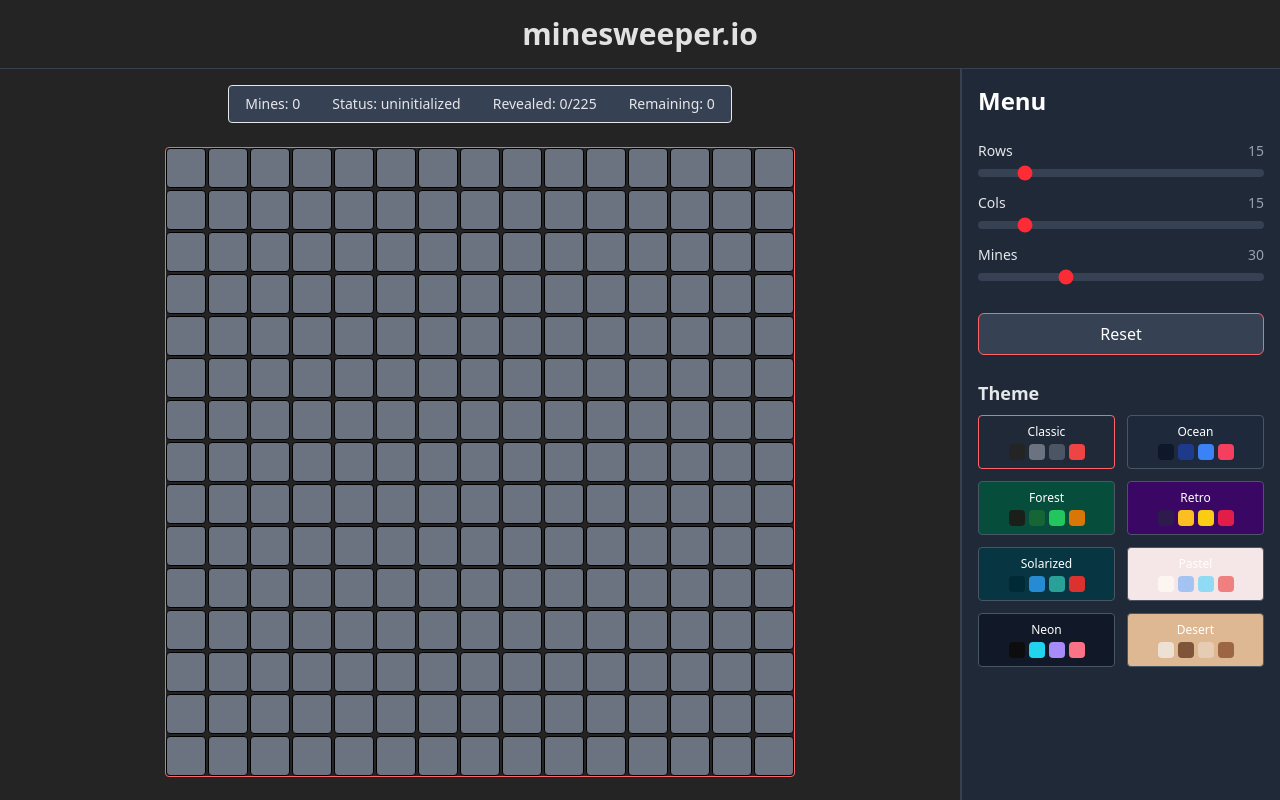
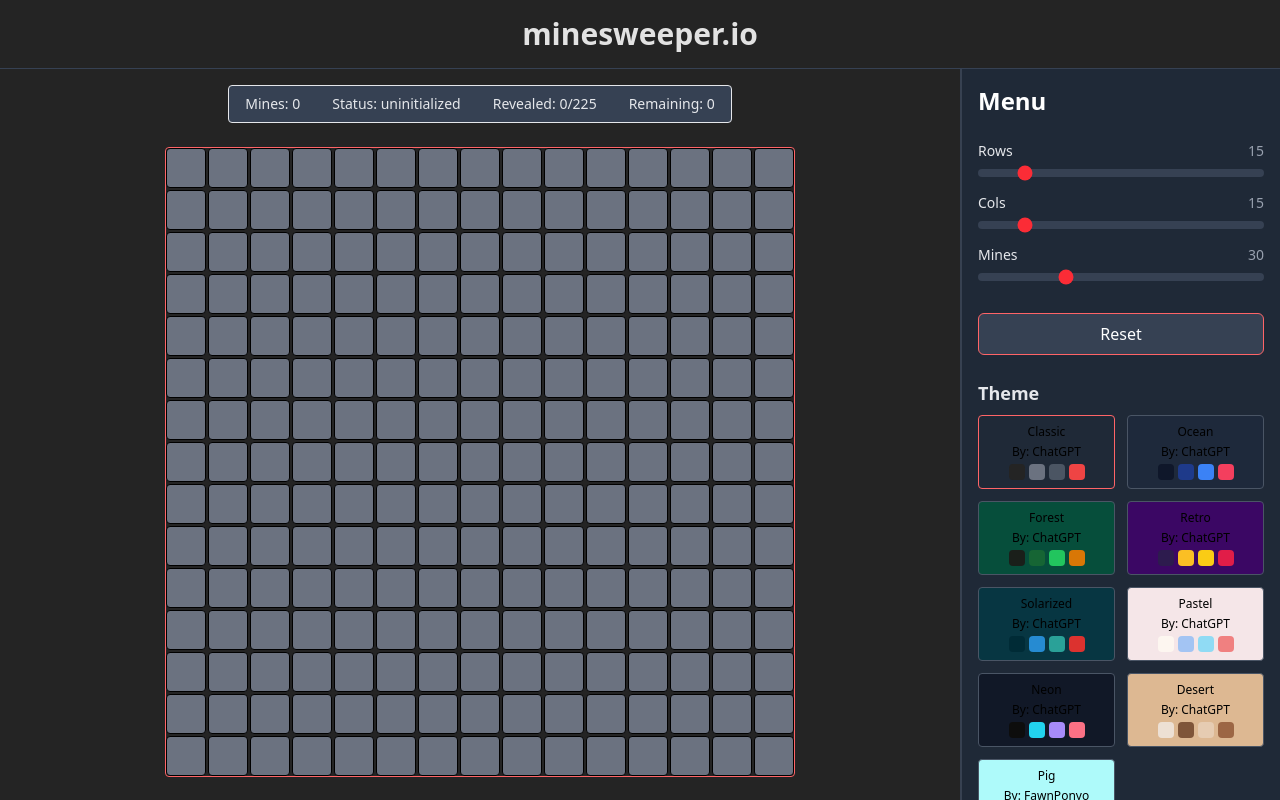
Before and after one commit to ruasidev/minesweeper.io, a React (Vite) app: page / in a window 1280 px wide. Built offline with nearby package versions, Linux system fonts and the light colour scheme.

Commit message:
Added another theme

```diff
--- a/src/App.tsx
+++ b/src/App.tsx
@@ -7,6 +7,7 @@ import type { Theme } from "./game/types"
 const themes: Theme[] = [
   {
     name: "Classic",
+    credits: "ChatGPT",
     background: "#242424",
     menuBg: "#1f2937",
     menuBorder: "#374151",
@@ -16,6 +17,7 @@ const themes: Theme[] = [
   },
   {
     name: "Ocean",
+    credits: "ChatGPT",
     background: "#0f172a",
     menuBg: "#1e293b",
     menuBorder: "#334155",
@@ -25,6 +27,7 @@ const themes: Theme[] = [
   },
   {
     name: "Forest",
+    credits: "ChatGPT",
     background: "#1a1f1a",
     menuBg: "#064e3b",
     menuBorder: "#065f46",
@@ -34,6 +37,7 @@ const themes: Theme[] = [
   },
   {
     name: "Retro",
+    credits: "ChatGPT",
     background: "#2d1b4e",
     menuBg: "#3b0764",
     menuBorder: "#581c87",
@@ -43,6 +47,7 @@ const themes: Theme[] = [
   },
   {
     name: "Solarized",
+    credits: "ChatGPT",
     background: "#002b36",
     menuBg: "#073642",
     menuBorder: "#586e75",
@@ -52,6 +57,7 @@ const themes: Theme[] = [
   },
   {
     name: "Pastel",
+    credits: "ChatGPT",
     background: "#fdf6f0",
     menuBg: "#f5e6e8",
     menuBorder: "#e3bac6",
@@ -61,6 +67,7 @@ const themes: Theme[] = [
   },
   {
     name: "Neon",
+    credits: "ChatGPT",
     background: "#0d0d0d",
     menuBg: "#111827",
     menuBorder: "#1f2937",
@@ -70,6 +77,7 @@ const themes: Theme[] = [
   },
   {
     name: "Desert",
+    credits: "ChatGPT",
     background: "#ede0d4",
     menuBg: "#ddb892",
     menuBorder: "#b08968",
@@ -77,6 +85,16 @@ const themes: Theme[] = [
     cellRevealed: "#e6ccb2",
     cellFlagged: "#9c6644",
   },
+  {
+    name: "Pig",
+    credits: "FawnPonyo",
+    background: "#dbb8d5",
+    menuBg: "#aefafaff",
+    menuBorder: "#f7ffcaff",
+    cellCovered: "#ff3737ff",
+    cellRevealed: "#fce1e1ff",
+    cellFlagged: "#b87cf8ff"
+  }
 ]
 
 function App() {
--- a/src/components/ThemeSelector.tsx
+++ b/src/components/ThemeSelector.tsx
@@ -22,7 +22,8 @@ export default function ThemeSelector({
             }`}
             style={{ backgroundColor: t.menuBg }}
           >
-            <span className="text-xs mb-1 text-white">{t.name}</span>
+            <span className="text-xs mb-1 text-black">{t.name}</span>
+            <span className="text-xs mb-1 text-black">By: {t.credits}</span>
             <div className="flex gap-1">
               <span className="w-4 h-4 rounded" style={{ backgroundColor: t.background }} />
               <span className="w-4 h-4 rounded" style={{ backgroundColor: t.cellCovered }} />
--- a/src/game/types.ts
+++ b/src/game/types.ts
@@ -69,6 +69,7 @@ export type NumberInputProps = {
 
 export type Theme = {
   name: string
+  credits: string
   background: string
   menuBg: string
   menuBorder: string
```
